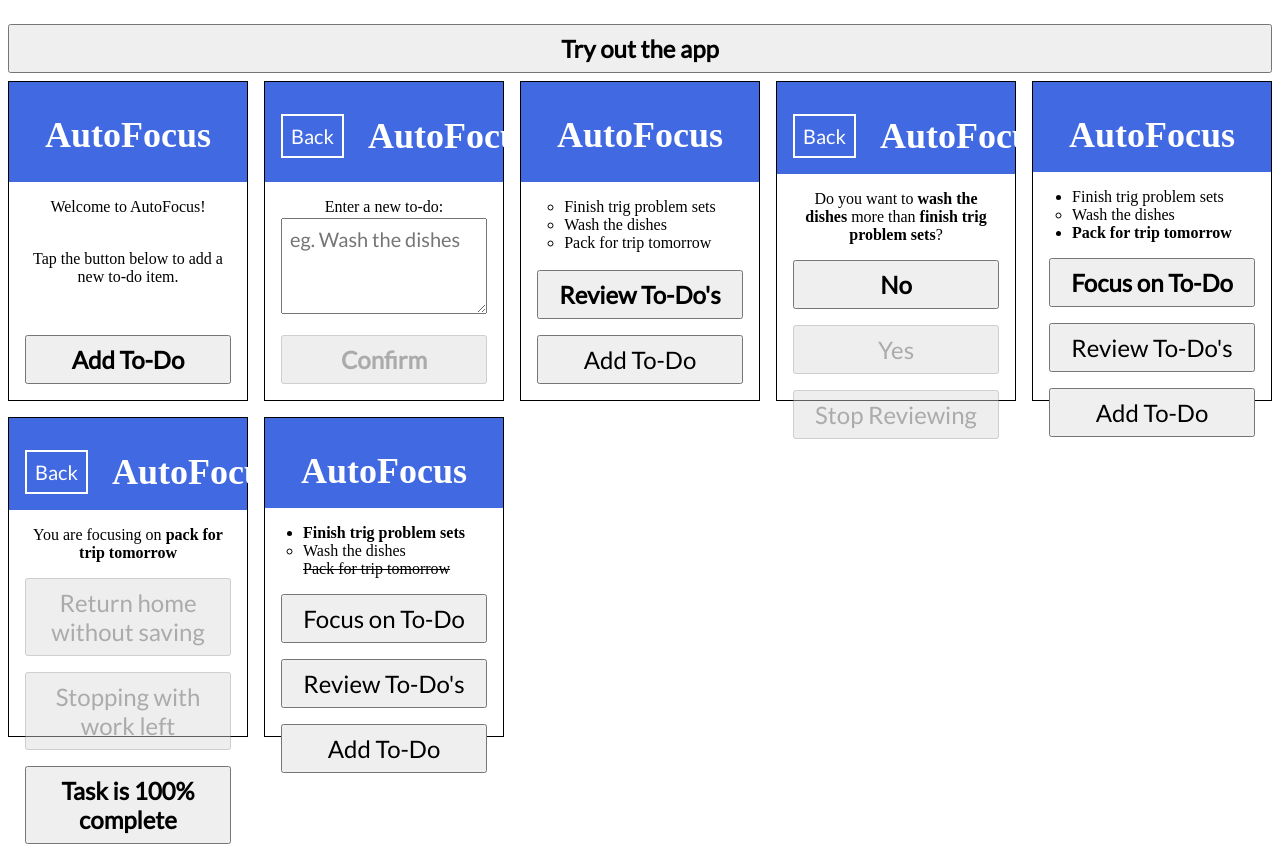
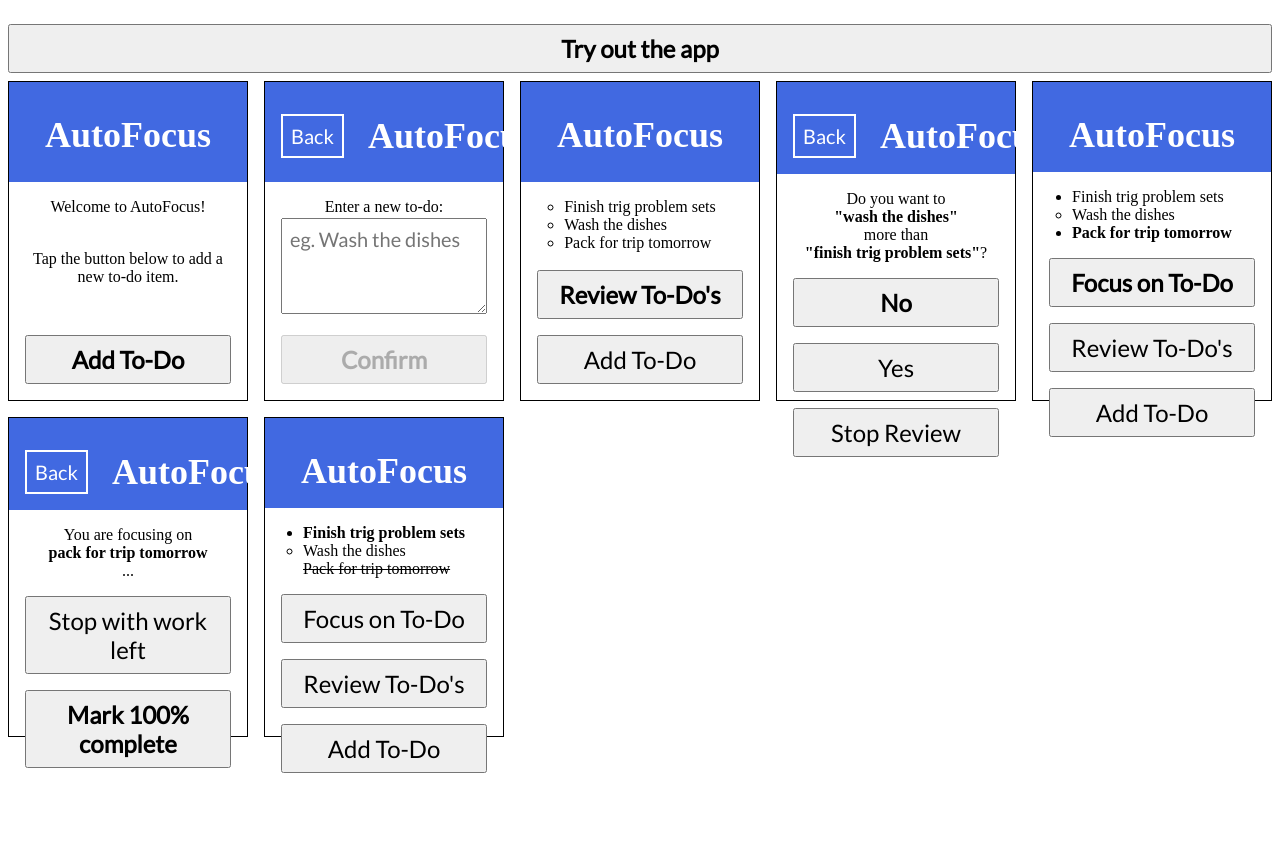
Before and after one commit to avidrucker/autofocus-ui, a React (Create React App) app: page / in a window 1280 px wide. After the commit the page ends 800 px from the top, so only its background shows below. Built offline with nearby package versions, Linux system fonts and the light colour scheme.

Commit message:
fix add line breaks to multiline text, enable btns

```diff
--- a/src/components/SampleFocusMol.tsx
+++ b/src/components/SampleFocusMol.tsx
@@ -5,28 +5,22 @@ import { LinkBtnMol } from './LinkBtnMol';
 export const SampleFocusMol = (props: any) =>
 	<Fragment>
 		<p>
-			<span>You are focusing on </span>
+			<span>You are focusing on <br /></span>
 			<strong>{props.cmwtd}</strong>
+			<span><br />...</span>
 		</p>
 		<section className="flex flex-column">
 			<LinkBtnMol
 				className=""
-				disabled={true}
-				text="Return home without saving"
-				to="/home-marked"
-			/>
-
-			<LinkBtnMol
-				className=""
-				disabled={true}
-				text="Stopping with work left"
+				disabled={false}
+				text="Stop with work left"
 				to="/"
 			/>
 
 			<LinkBtnMol
 				className="b"
 				disabled={false}
-				text="Task is 100% complete"
+				text="Mark 100% complete"
 				to="/home-with-done"
 			/>
 		</section>
--- a/src/components/SampleReviewMol.tsx
+++ b/src/components/SampleReviewMol.tsx
@@ -7,10 +7,10 @@ export const SampleReviewMol = (props: any) =>
 	<Fragment>
 		{/*<LoggerAtom label="demoCurrent" value={props.demoCurrent} />*/}
 		<p>
-			<span>Do you want to </span>
-			<strong>{props.current}</strong>
-			<span> more than </span>
-			<strong>{props.cmwtd}</strong>
+			<span>Do you want to<br /></span>
+			<strong>"{props.current}"<br /></strong>
+			<span> more than<br /></span>
+			<strong>"{props.cmwtd}"</strong>
 			<span>?</span>
 		</p>
 		<section className="flex flex-column">
@@ -23,7 +23,7 @@ export const SampleReviewMol = (props: any) =>
 						to="review-2"
 					/>
 					<LinkBtnMol
-						disabled={true}
+						disabled={false}
 						text="Yes"
 						to="/"
 					/>
@@ -33,7 +33,7 @@ export const SampleReviewMol = (props: any) =>
 				props.demoCurrent === "I" &&
 				<Fragment>
 					<LinkBtnMol
-						disabled={true}
+						disabled={false}
 						text="No"
 						to="/home-marked"
 					/>
@@ -46,8 +46,8 @@ export const SampleReviewMol = (props: any) =>
 				</Fragment>
 			}
 			<LinkBtnMol
-				disabled={true}
-				text="Stop Reviewing"
+				disabled={false}
+				text="Stop Review"
 				to="/home"
 			/>
 		</section>
```
